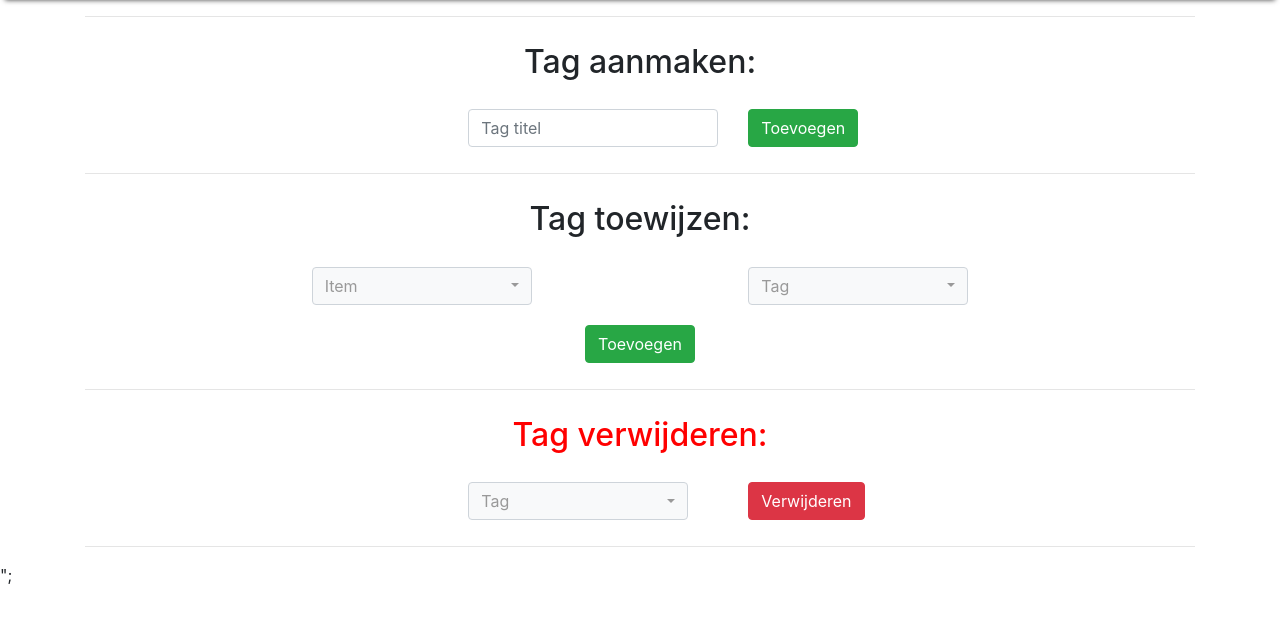
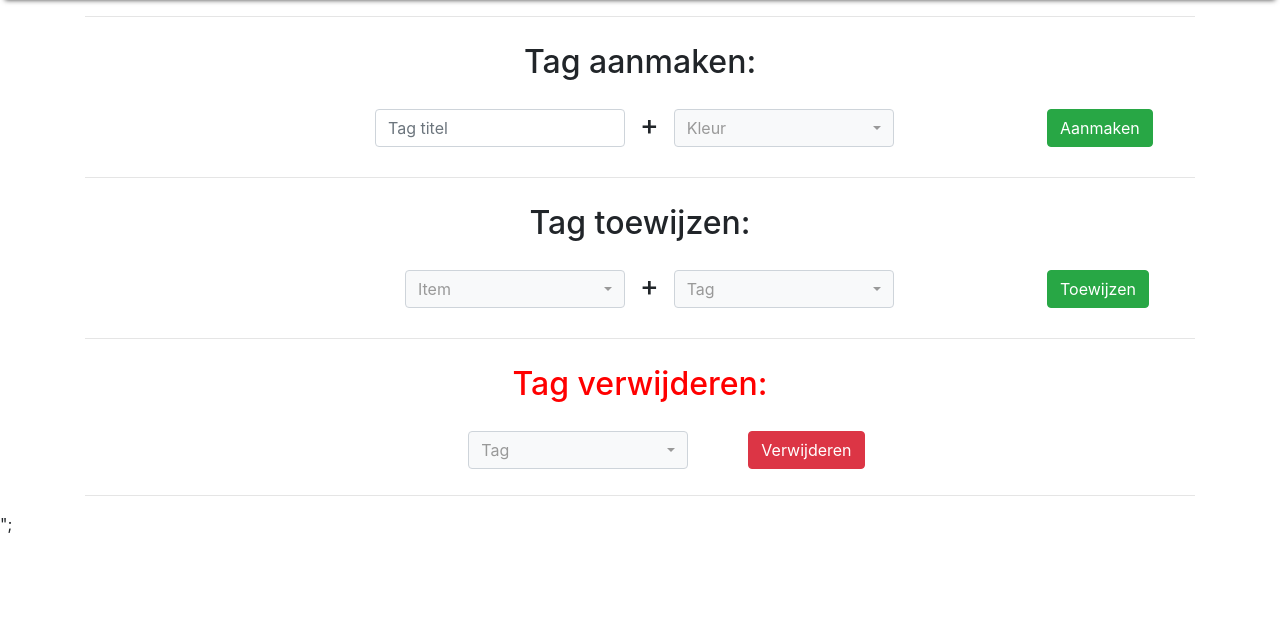
Before and after one commit to RaptorboxN/Art, a PHP site: page /tags.php in a window 1280 px wide. Shown: the part 56-679 px from the top of the page. Run offline with PHP 8.4, Linux system fonts and the light colour scheme; data that the repository does not hold is empty; some libraries are stand-ins or nearby versions.

Commit message:
tag color system

```diff
--- a/index.php
+++ b/index.php
@@ -96,7 +96,7 @@ include 'resources/head.php';
         <div class="row">
             <?php
                 include 'resources/db.php';
-                $sql = "SELECT I.title, I.description, I.img, T.title as tag FROM items I
+                $sql = "SELECT I.title, I.description, I.img, T.color, T.title as tag FROM items I
                         JOIN tags T ON T.id = I.tag";
                 $result = $conn->query($sql);
 
@@ -109,7 +109,7 @@ include 'resources/head.php';
                               <div class="card-body">
                                 <h5 class="card-title">' . $row["title"] . '</h5>
                                 <p class="card-text">' . $row["description"] . '</p>
-                                <span class="badge badge-danger">' . $row["tag"] . '</span>
+                                <span class="badge badge-' . $row["color"] . '">' . $row["tag"] . '</span>
                               </div>
                             </div>
                         </div>';
--- a/resources/aanmaken.php
+++ b/resources/aanmaken.php
@@ -2,8 +2,9 @@
 include 'db.php';
 
 $Title = $_POST['Title'];
+$Color = $_POST['Color'];
 
-$sql = "INSERT INTO tags (title) VALUES ('" . $Title . "')";
+$sql = "INSERT INTO tags (title, color) VALUES ('" . $Title . "', '" . $Color . "')";
 
 if ($conn->query($sql) === TRUE) {
     echo "Record updated successfully";
--- a/tags.php
+++ b/tags.php
@@ -20,15 +20,31 @@ include 'resources/head.php';
                 <div class="col text-center"><h2>Tag aanmaken:</h2></div>
             </div>
             <div class="row">
-                <div class="col-sm-3 offset-sm-4">
+                <div class="col-sm-3 offset-3">
 
                     <input type="text" class="form-control" id="Title" name="Title" placeholder="Tag titel">
 
                 </div>
 
+                <h3>+</h3>
+
+                <div class="col-sm-4">
+
+                    <select class="selectpicker" title="Kleur" name="Color" required>
+                        <option value="danger">Rood</option>
+                        <option value="success">Groen</option>
+                        <option value="primary">Blauw</option>
+                        <option value="warning">Geel</option>
+                        <option value="info">Lichtblauw</option>
+                        <option value="dark">Zwart</option>
+                        <option value="secondary">Grijs</option>
+                        <option value="light">Wit</option>
+                    </select>
+                </div>
+
                 <div class="col-sm-1 text-center">
                     <button class="btn btn-success text-center" type="submit" id="addButton" aria-haspopup="true" aria-expanded="false">
-                        Toevoegen
+                        Aanmaken
                     </button>
                 </div>
             </div>
@@ -41,7 +57,7 @@ include 'resources/head.php';
                 <div class="col text-center"><h2>Tag toewijzen:</h2></div>
             </div>
             <div class="row">
-                <div class="col-sm-5">
+                <div class="col-sm-4 offset-2">
 
                     <select class="selectpicker float-right" title="Item" name="Item" required>
 
@@ -63,7 +79,9 @@ include 'resources/head.php';
                       </select>
                 </div>
 
-                <div class="col-sm-5 offset-2">
+                <h3>+</h3>
+
+                <div class="col-sm-4">
 
                     <select class="selectpicker" title="Tag" name="Tag" required>
 
@@ -84,13 +102,10 @@ include 'resources/head.php';
                           ?>
                     </select>
                 </div>
-            </div>
-            <div class="row">
-                <div class="col-sm-4"></div>
 
-                <div class="col-sm-4 text-center">
+                <div class="col-sm-1">
                     <button class="btn btn-success text-center" type="submit" id="toewijsButton" aria-haspopup="true" aria-expanded="false">
-                        Toevoegen
+                        Toewijzen
                     </button>
                 </div>
             </div>
```
